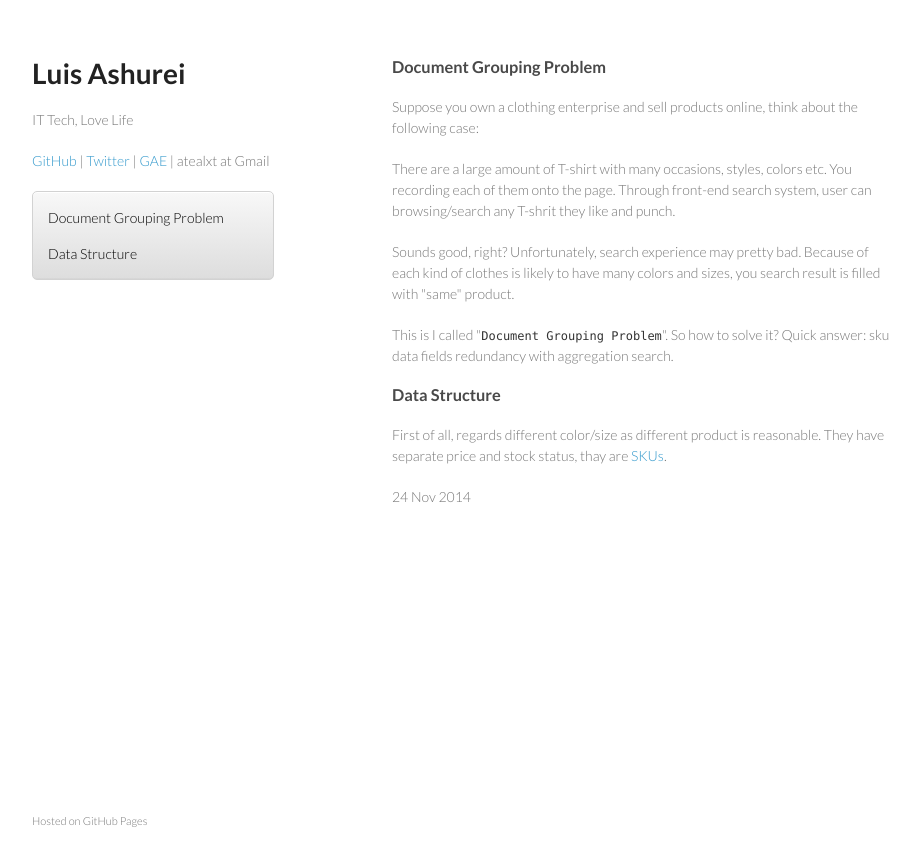
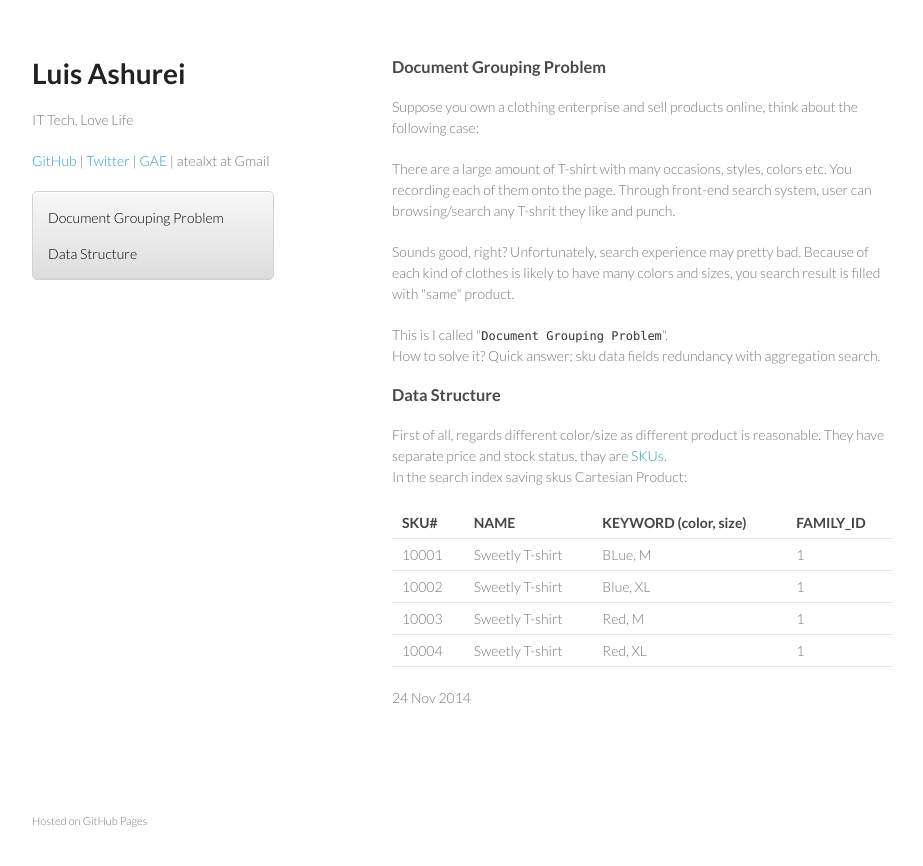
Before and after one commit to atealxt/atealxt.github.io, a Jekyll site: the page built from _posts/2014-11-24-document-grouping-problem.html, in a window 1280 px wide. Shown: the top 866 px of the page, without its empty margins (178-1101 px from the left). Built offline with Jekyll 4.4.1, drawn with Linux system fonts in a browser that asks for light colours; comment, search, counter and statistics services are not loaded.

Commit message:
Update 2014-11-24-document-grouping-problem.html

```diff
--- a/_posts/2014-11-24-document-grouping-problem.html
+++ b/_posts/2014-11-24-document-grouping-problem.html
@@ -22,7 +22,8 @@ Sounds good, right? Unfortunately, search experience may pretty bad.
 Because of each kind of clothes is likely to have many colors and sizes, you search result is filled with "same" product.
 </p>
 <p>
-This is I called "<code>Document Grouping Problem</code>". So how to solve it? Quick answer: sku data fields redundancy with aggregation search.
+This is I called "<code>Document Grouping Problem</code>". <br>
+How to solve it? Quick answer: sku data fields redundancy with aggregation search.
 </p>
 
 <h3>
@@ -32,5 +33,43 @@ Data Structure
 
 <p>
 First of all, regards different color/size as different product is reasonable.
-They have separate price and stock status, thay are <a target="_blank" href="http://en.wikipedia.org/wiki/Stock_keeping_unit">SKUs</a>.
+They have separate price and stock status, thay are <a target="_blank" href="http://en.wikipedia.org/wiki/Stock_keeping_unit">SKUs</a>. <br>
+In the search index saving skus Cartesian Product:
 </p>
+
+<table>
+  <thead>
+    <tr>
+      <th>SKU#</th>
+      <th>NAME</th>
+      <th>KEYWORD (color, size)</th>
+      <th>FAMILY_ID</th>
+    </tr>
+  </thead>
+  <tbody>
+    <tr>
+      <td>10001</td>
+      <td>Sweetly T-shirt</td>
+      <td>BLue, M</td>
+      <td>1</td>
+    </tr>
+    <tr>
+      <td>10002</td>
+      <td>Sweetly T-shirt</td>
+      <td>Blue, XL</td>
+      <td>1</td>
+    </tr>
+    <tr>
+      <td>10003</td>
+      <td>Sweetly T-shirt</td>
+      <td>Red, M</td>
+      <td>1</td>
+    </tr>
+    <tr>
+      <td>10004</td>
+      <td>Sweetly T-shirt</td>
+      <td>Red, XL</td>
+      <td>1</td>
+    </tr>
+  </tbody>
+</table>
```
